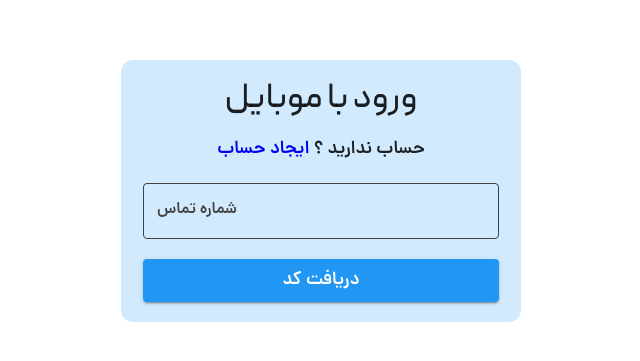
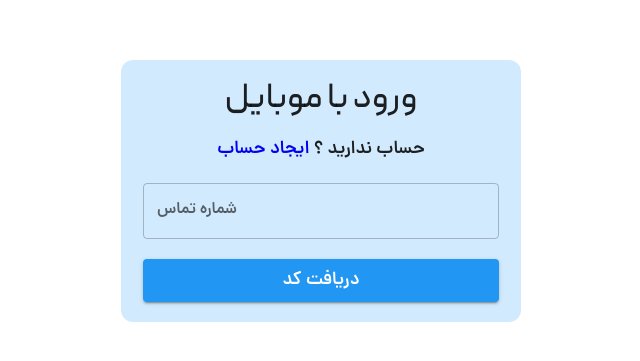
Before and after one commit to alirezaAslani-eng/finance-manager, a Next.js app: page /auth/signin in a window 1280 px wide. Shown: the part 209-570 px from the top of the page, without its empty margins (389-1029 px from the left). Built offline with nearby package versions, Linux system fonts and the light colour scheme; no server answers.

Commit message:
fix(style)

```diff
--- a/components/ui/Input/MuiTextField.tsx
+++ b/components/ui/Input/MuiTextField.tsx
@@ -2,8 +2,6 @@ import React from "react";
 import TextField from "@mui/material/TextField";
 import type { TextFieldProps } from "@mui/material/TextField";
 import { Box, Typography, useTheme } from "@mui/material";
-import { muiTheme } from "@/utils";
-import { CSSProperties } from "@mui/material/styles";
 
 interface myProps {
   textFieldProps?: TextFieldProps;
@@ -11,69 +9,6 @@ interface myProps {
 }
 function MuiTextField({ textFieldProps = {}, errorText }: myProps) {
   const { palette } = useTheme();
-
-  // * quiet_sx => normal state user still seeing the input
-  const quiet_sx = {
-    // Label ============== >
-    "& .MuiInputLabel-root": {
-      color: muiTheme(palette.mode, {
-        light: palette.grey[800],
-        dark: palette.grey[400],
-      }),
-    },
-    // Border ================ >
-    "& .MuiOutlinedInput-notchedOutline": {
-      borderColor: muiTheme(palette.mode, {
-        light: palette.grey[800],
-        dark: palette.grey[400],
-      }),
-    },
-  };
-  // * hover_sx => hover state user is hovering on input
-  const hover_sx = {
-    // * border Hover =========================== >
-    "& .MuiOutlinedInput-root:hover .MuiOutlinedInput-notchedOutline": {
-      borderColor: muiTheme(palette.mode, {
-        light: palette.grey[800],
-        dark: palette.primary.main,
-      }),
-    },
-  };
-  // * focused_sx => focused state
-  const focused_sx = {
-    // Label Focused ====================== >
-    "& .MuiInputLabel-root.Mui-focused": {
-      color: palette.primary.main,
-    },
-    // Border Focused ================ >
-    "& .MuiOutlinedInput-root.Mui-focused .MuiOutlinedInput-notchedOutline": {
-      borderColor: muiTheme(palette.mode, {
-        light: palette.primary.main,
-        dark: palette.primary.main,
-      }),
-    },
-    // Typing Color ================ >
-    "& .MuiOutlinedInput-input": {
-      color: muiTheme(palette.mode, {
-        light: palette.grey[800],
-        dark: palette.grey[300],
-      }),
-    },
-    // Placeholder =============== >
-    ".MuiOutlinedInput-input::placeholder": {},
-  };
-  // * error_sx => error state
-  const error_sx = {
-    // * Label Erro ================ >
-    "& .MuiInputLabel-root.Mui-error": {
-      color: palette.error[300],
-    },
-    // * Border Error ================ >
-    "& .MuiOutlinedInput-root.Mui-error .MuiOutlinedInput-notchedOutline": {
-      borderColor: palette.error[300],
-    },
-  };
-
   return (
     <Box sx={{ display: "flex", flexDirection: "column", gap: "5px" }}>
       <TextField
@@ -82,10 +17,14 @@ function MuiTextField({ textFieldProps = {}, errorText }: myProps) {
         label={textFieldProps.placeholder ?? ""}
         {...textFieldProps}
         sx={{
-          ...quiet_sx,
-          ...hover_sx,
-          ...focused_sx,
-          ...error_sx,
+          "& .Mui-error": {
+            color: palette.error[300],
+            borderColor: palette.error[300],
+          },
+          "& .MuiOutlinedInput-root.Mui-error fieldset": {
+            borderColor: palette.error[300],
+          },
+
           ...textFieldProps.sx,
         }}
       />
@@ -100,11 +39,3 @@ function MuiTextField({ textFieldProps = {}, errorText }: myProps) {
 }
 
 export default MuiTextField;
-
-// "& .Mui-error": {
-//             color: palette.error[300],
-//             borderColor: palette.error[300],
-//           },
-//           "& .MuiOutlinedInput-root.Mui-error fieldset": {
-//             borderColor: palette.error[300],
-//           },
```
